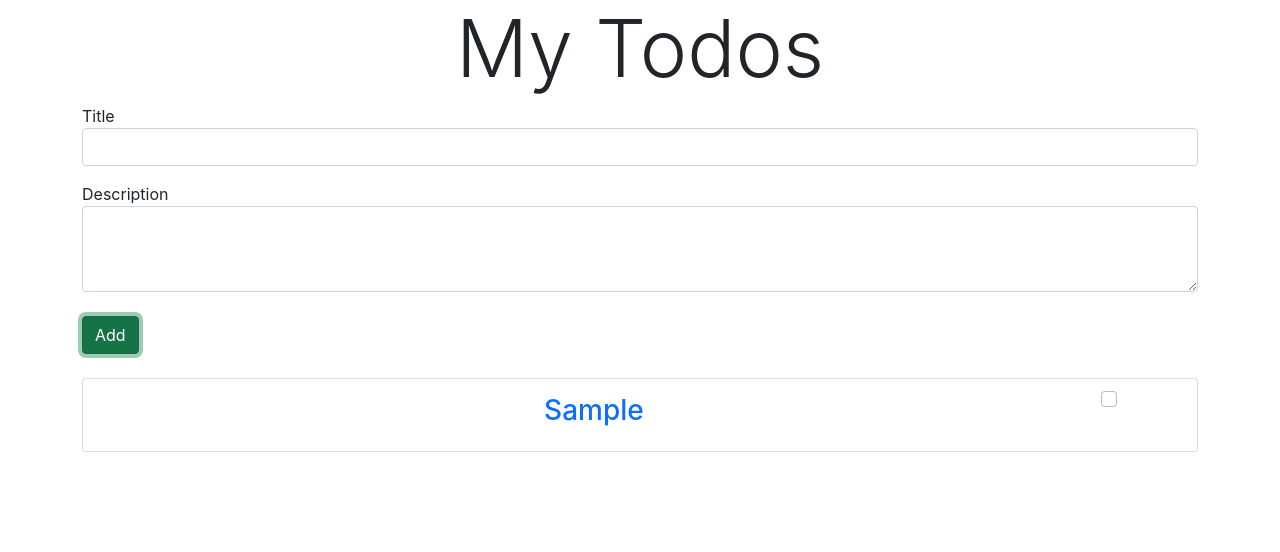
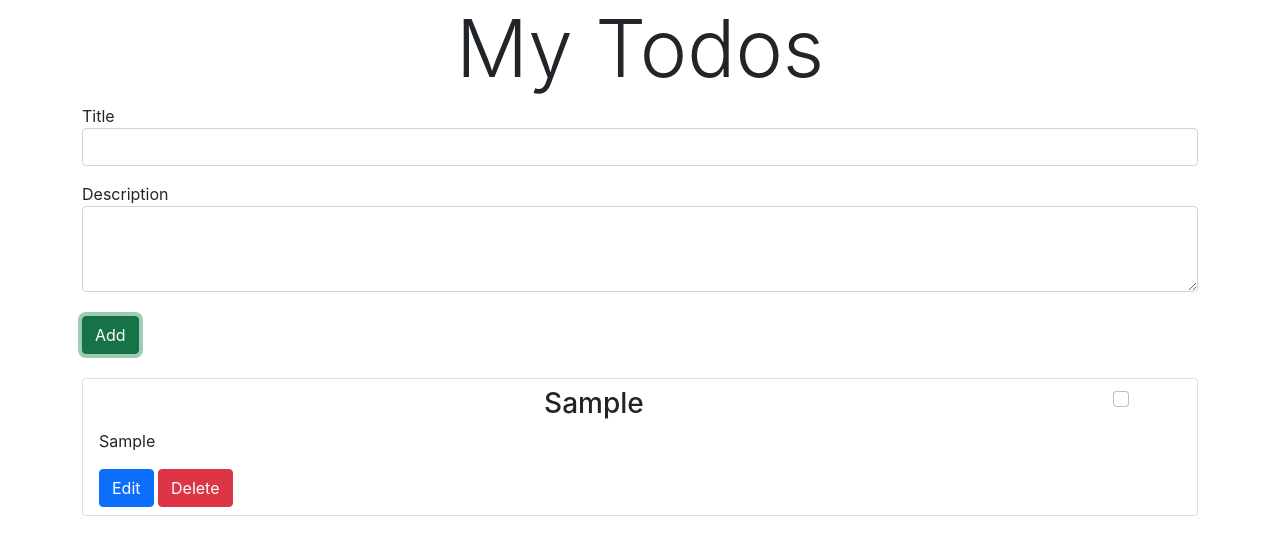
Before and after one commit to lilyosah/TIW-demo-spa, a React (Create React App) app in the folder todolist/: page / in a window 1280 px wide. Both pictures are taken after typing "Sample", "Sample" into the empty fields and a click on the button "Add". Shown: the top 552 px of the page. Built offline with nearby package versions, Linux system fonts and the light colour scheme.

Commit message:
simplify app

```diff
--- a/todolist/src/App.js
+++ b/todolist/src/App.js
@@ -1,13 +1,25 @@
+import "./App.css";
 import { useState } from "react";
 import { v4 as uuidv4 } from "uuid";
-import "./App.css";
-import List from "./Components/List";
-import Todo from "./Components/Todo";
 
 function App() {
   const [todos, setTodos] = useState([]);
-  const [viewList, setViewList] = useState(true);
-  const [targetTodo, setTargetTodo] = useState({});
+  const completeTodo = (e) => {
+    const input = e.currentTarget;
+    const id = input.id;
+    const target = todos.filter((todo) => {
+      return todo.id === id;
+    })[0];
+    target.completed = !target.completed;
+    const updated = todos.map((todo) => {
+      if (todo.id === id) {
+        return target;
+      } else {
+        return todo;
+      }
+    });
+    setTodos(updated);
+  };
 
   const addTodo = (e) => {
     e.preventDefault();
@@ -26,83 +38,114 @@ function App() {
     setTodos([newTodo].concat(todos));
   };
 
-  const editTodo = (e) => {
-    e.preventDefault();
-    const form = e.currentTarget;
-    const fields = form.elements;
-    const id = fields["id"].value;
-    const title = fields["title"].value;
-    const description = fields["description"].value;
-    const updatedTodo = {
-      id: id,
-      title: title,
-      description: description,
-      completed: false,
-    };
-    setTodos(
-      todos.map((todo) => {
-        if (id === todo.id) {
-          return updatedTodo;
-        } else {
-          return todo;
-        }
-      })
-    );
-    form.reset();
-    setViewList(true);
-  };
-
   const deleteTodo = (e) => {
     const id = e.currentTarget.id;
     setTodos(todos.filter((todo) => todo.id !== id));
-    setViewList(true);
   };
 
-  const completeTodo = (e) => {
-    const input = e.currentTarget;
-    const li = input.parentNode.parentNode.parentNode;
-    const id = li.id;
+  const editTodo = (e) => {
     const target = todos.filter((todo) => {
-      return todo.id === id;
+      return todo.id === e.currentTarget.id;
     })[0];
-    target.completed = !target.completed;
-    const updated = todos.map((todo) => {
-      if (todo.id === id) {
-        return target;
-      } else {
-        return todo;
-      }
-    });
-    setTodos(updated);
-  };
-
-  const viewTodo = (e) => {
-    const h3 = e.currentTarget;
-    const li = h3.parentNode.parentNode.parentNode.parentNode;
-    const id = li.id;
-    const target = todos.filter((todo) => {
-      return todo.id === id;
-    })[0];
-    setTargetTodo(target);
-    setViewList(false);
+    target.title = window.prompt("Update the title", target.title);
+    target.description = window.prompt(
+      "Update the description",
+      target.description
+    );
+    if (target.title !== "" && target.description !== "") {
+      setTodos(
+        todos.map((todo) => {
+          if (todo.id === target.id) {
+            return target;
+          } else {
+            return todo;
+          }
+        })
+      );
+    }
   };
 
   return (
-    <div id="App" className="container">
-      <List
-        todos={todos}
-        viewList={viewList}
-        viewTodo={viewTodo}
-        addTodo={addTodo}
-        completeTodo={completeTodo}
-      ></List>
-      <Todo
-        targetTodo={targetTodo}
-        viewList={viewList}
-        setViewList={setViewList}
-        editTodo={editTodo}
-        deleteTodo={deleteTodo}
-      ></Todo>
+    <div className="container">
+      <div>
+        <h1 className="text-center display-1">My Todos</h1>
+
+        <form onSubmit={addTodo}>
+          <label htmlFor="title">Title</label>
+          <div className="input-group mb-3">
+            <input
+              name="title"
+              type="text"
+              className="form-control"
+              row="1"
+              autoComplete="off"
+              required
+            />
+          </div>
+          <div className="form-group">
+            <label htmlFor="description">Description</label>
+            <textarea
+              className="form-control"
+              rows="3"
+              name="description"
+              required
+            ></textarea>
+          </div>
+          <br />
+          <div>
+            <button type="submit" className="btn btn-success">
+              Add
+            </button>
+          </div>
+          <br />
+        </form>
+
+        <ul className="list-group">
+          {todos.map((todo) => {
+            return (
+              <li className="list-group-item" key={todo.id} id={todo.id}>
+                <div className="row">
+                  <div className="col-11 text-center">
+                    <h3>
+                      {" "}
+                      {todo.completed ? <s>{todo.title}</s> : todo.title}
+                    </h3>
+                  </div>
+                  <div className="col-1">
+                    <input
+                      className="form-check-input"
+                      type="checkbox"
+                      id={todo.id}
+                      checked={todo.completed}
+                      onChange={completeTodo}
+                    ></input>
+                  </div>
+                </div>
+                <div className="text-wrap">
+                  <p>{todo.description}</p>
+                </div>
+                <button
+                  type="button"
+                  className="btn btn-primary"
+                  id={todo.id}
+                  onClick={editTodo}
+                >
+                  Edit
+                </button>
+                &nbsp;
+                <button
+                  type="button"
+                  className="btn btn-danger"
+                  id={todo.id}
+                  onClick={deleteTodo}
+                >
+                  Delete
+                </button>
+              </li>
+            );
+          })}
+        </ul>
+      </div>
     </div>
   );
 }
--- a/todolist/src/Components/List.js
+++ /dev/null
@@ -1,67 +0,0 @@
-import React from "react";
-
-export default function List({
-  todos,
-  viewList,
-  viewTodo,
-  completeTodo,
-  addTodo,
-}) {
-  return (
-    <div className={viewList ? "" : "invisible"}>
-      <h1 className="display-1 text-center">My Todos</h1>
-      <form onSubmit={addTodo}>
-        <label htmlFor="title">Title</label>
-        <div className="input-group mb-3">
-          <input
-            name="title"
-            type="text"
-            className="form-control"
-            row="1"
-            autoComplete="off"
-            required
-          />
-        </div>
-        <div className="form-group">
-          <label htmlFor="description">Description</label>
-          <textarea
-            className="form-control"
-            rows="3"
-            name="description"
-            required
-          ></textarea>
-        </div>
-        <br />
-        <div>
-          <button type="submit" className="btn btn-success">
-            Add
-          </button>
-        </div>
-        <br />
-      </form>
-      <ul className="list-group">
-        {todos.map((todo) => (
-          <li className="list-group-item" key={todo.id} id={todo.id}>
-            <div className="row">
-              <div className="col-11 text-center">
-                <button className="btn btn-link text-decoration-none">
-                  <h3 onClick={viewTodo}>
-                    {todo.completed ? <s>{todo.title}</s> : todo.title}
-                  </h3>
-                </button>
-              </div>
-              <div className="form-check col-1">
-                <input
-                  className="form-check-input"
-                  type="checkbox"
-                  checked={todo.completed}
-                  onChange={completeTodo}
-                ></input>
-              </div>
-            </div>
-          </li>
-        ))}
-      </ul>
-    </div>
-  );
-}
--- a/todolist/src/Components/Todo.js
+++ /dev/null
@@ -1,74 +0,0 @@
-import React from "react";
-
-export default function Todo({
-  targetTodo,
-  viewList,
-  setViewList,
-  editTodo,
-  deleteTodo,
-}) {
-  return (
-    <div className={viewList ? "invisible" : ""}>
-      <h1 className="display-1 text-center">{targetTodo.title}</h1>
-      <form onSubmit={editTodo}>
-        <input type="hidden" name="id" value={targetTodo.id} />
-        <label htmlFor="title">Title</label>
-        <div className="input-group mb-3">
-          <input
-            name="title"
-            type="text"
-            className="form-control"
-            defaultValue={targetTodo.title}
-            row="1"
-            autoComplete="off"
-            required
-          />
-        </div>
-        <div className="form-group">
-          <label htmlFor="description">Description</label>
-          <textarea
-            className="form-control"
-            defaultValue={targetTodo.description}
-            rows="3"
-            name="description"
-            required
-          ></textarea>
-        </div>
-        <br />
-        <div>
-          <button type="submit" className="btn btn-success">
-            Update
-          </button>
-        </div>
-        <br />
-      </form>
-      <div className="text-wrap">
-        <p>{targetTodo.description}</p>
-      </div>
-      <div className="row">
-        <div className="col-1">
-          <button
-            type="button"
-            className="btn btn-primary"
-            id="delete"
-            onClick={() => {
-              setViewList(true);
-            }}
-          >
-            Back
-          </button>
-        </div>
-        <div className="col-2">
-          <button
-            type="button"
-            className="btn btn-danger"
-            id={targetTodo.id}
-            onClick={deleteTodo}
-          >
-            Delete
-          </button>
-        </div>
-      </div>
-    </div>
-  );
-}
```
Also changed, not shown: todolist/src/Components/Form.js (deleted).
